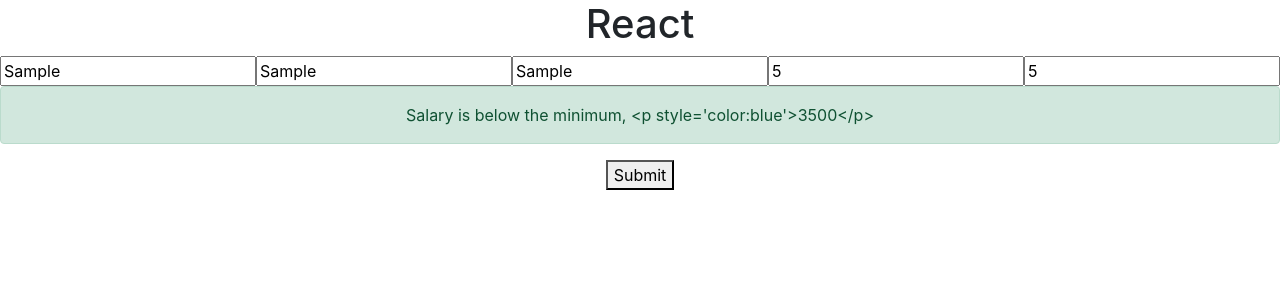
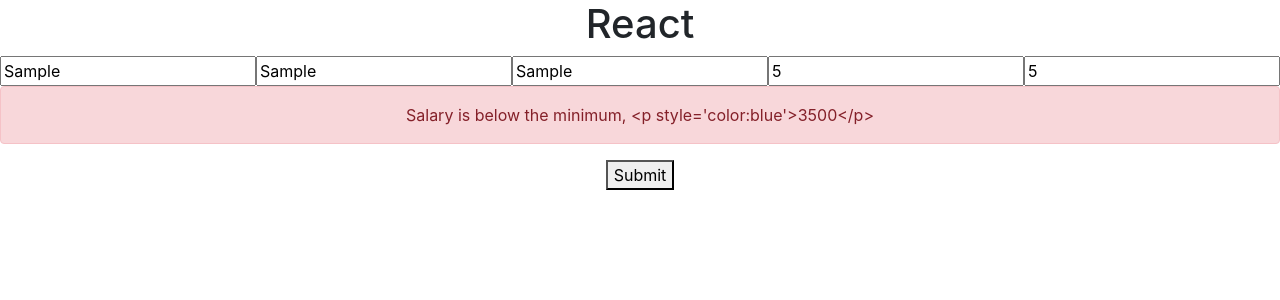
Before and after one commit to skosana721/employee-admin, a React (Create React App) app in the folder admin/client/: page / in a window 1280 px wide. Both pictures are taken after typing "Sample", "Sample", "Sample", "5", "5" into the empty fields and a click on the button "Submit". Shown: the top 300 px of the page. Built offline with nearby package versions, Linux system fonts and the light colour scheme; the HTML template or start-up script is replaced by a standard one.

Commit message:
added color of danger to the Aler component

```diff
--- a/admin/client/src/components/EmployeeForm.js
+++ b/admin/client/src/components/EmployeeForm.js
@@ -15,7 +15,7 @@
           placeholder="Enter employee name"
           value={formInfo.name}
         />
-        {errors.name && <Alert>{errors.name}</Alert>}
+        {errors.name && <Alert color="danger">{errors.name}</Alert>}
         <input
           type="text"
           name="surname"
@@ -23,7 +23,7 @@
           placeholder="Enter employee surname"
           value={formInfo.surname}
         />
-        {errors.surname && <Alert>{errors.surname}</Alert>}
+        {errors.surname && <Alert color="danger">{errors.surname}</Alert>}
         <input
           type="text"
           name="idNumber"
@@ -31,7 +31,7 @@
           placeholder="Enter employee ID number"
           value={formInfo.idNumber}
         />
-        {errors.idNumber && <Alert>{errors.idNumber}</Alert>}
+        {errors.idNumber && <Alert color="danger">{errors.idNumber}</Alert>}
         <input
           type="number"
           name="position"
@@ -39,7 +39,7 @@
           placeholder="Enter employee job position"
           value={formInfo.position}
         />
-        {errors.position && <Alert>{errors.position}</Alert>}
+        {errors.position && <Alert color="danger">{errors.position}</Alert>}
         <input
           type="number"
           name="salary"
@@ -47,7 +47,11 @@
           placeholder="Enter employee salary"
           value={formInfo.salary}
         />
-        {errors.salary && <Alert>{errors.salary}</Alert>}
+        {errors.salary && (
+          <Alert color="danger" fade={true}>
+            {errors.salary}
+          </Alert>
+        )}
         <button type="submit">Submit</button>
       </form>
     </div>
```
